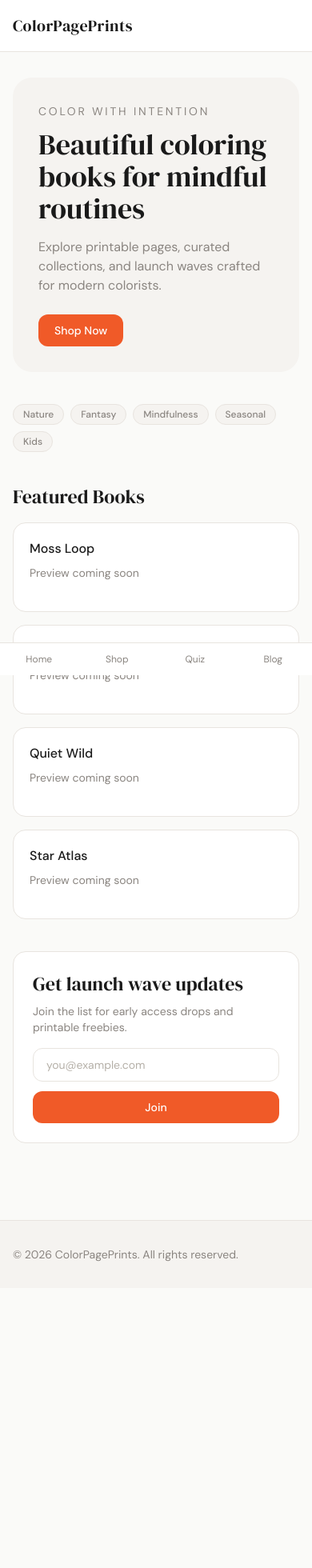
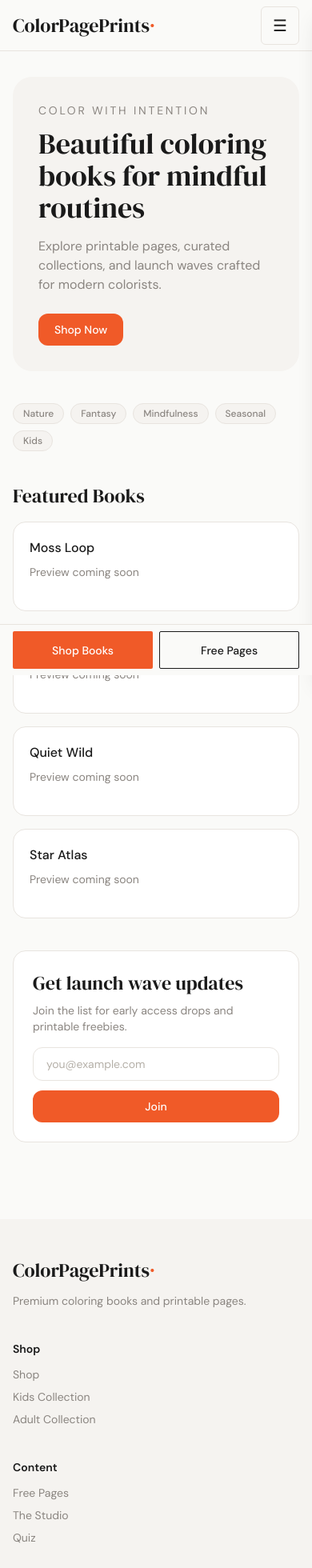
Before and after one commit to petdala/colorpageprints-v2, a Next.js app: page / in a window 390 px wide. Shown: the top 1960 px of the page at 80% size. Before the commit the page ends 1610 px from the top, so only its background shows below. Built offline with nearby package versions, Linux system fonts and the light colour scheme.

Commit message:
Task 3: implement responsive global layout components

```diff
--- a/app/layout.tsx
+++ b/app/layout.tsx
@@ -1,4 +1,5 @@
 import type { Metadata } from "next";
+import Script from "next/script";
 import { DM_Sans, DM_Serif_Display } from "next/font/google";
 import "./globals.css";
 import { Footer } from "@/components/layout/footer";
@@ -19,7 +20,10 @@ const dmSerifDisplay = DM_Serif_Display({
 });
 
 export const metadata: Metadata = {
-  title: "ColorPagePrints",
+  title: {
+    default: "ColorPagePrints | Premium Coloring Books & Free Printable Pages",
+    template: "%s | ColorPagePrints"
+  },
   description: "ColorPagePrints storefront and content hub"
 };
 
@@ -30,9 +34,18 @@ export default function RootLayout({
 }>) {
   return (
     <html lang="en" className={`${dmSans.variable} ${dmSerifDisplay.variable}`}>
+      <head>
+        <Script async src="https://www.googletagmanager.com/gtag/js?id=G-XXXXXXXXXX" />
+        <Script id="ga4-placeholder" strategy="afterInteractive">
+          {`window.dataLayer = window.dataLayer || [];
+function gtag(){dataLayer.push(arguments);}
+gtag('js', new Date());
+gtag('config', 'G-XXXXXXXXXX');`}
+        </Script>
+      </head>
       <body>
         <Nav />
-        <main className="container-1200 py-8 pb-24 md:pb-8">{children}</main>
+        <main className="container-1200 min-h-[calc(100vh-64px)] py-8 pb-24 md:pb-10">{children}</main>
         <Footer />
         <MobileBottomBar />
       </body>
--- a/components/layout/footer.tsx
+++ b/components/layout/footer.tsx
@@ -1,8 +1,81 @@
+import Link from "next/link";
+
+const shopLinks = [
+  { href: "/shop", label: "Shop" },
+  { href: "/collections/kids", label: "Kids Collection" },
+  { href: "/collections/adults", label: "Adult Collection" }
+];
+
+const contentLinks = [
+  { href: "/coloring-pages", label: "Free Pages" },
+  { href: "/blog", label: "The Studio" },
+  { href: "/quiz", label: "Quiz" }
+];
+
+const legalLinks = [
+  { href: "/legal/privacy", label: "Privacy Policy" },
+  { href: "/legal/terms", label: "Terms of Service" }
+];
+
 export function Footer() {
   return (
-    <footer className="border-t border-border bg-surface-alt">
-      <div className="container-1200 py-8 text-sm text-text-muted">
-        <p>© {new Date().getFullYear()} ColorPagePrints. All rights reserved.</p>
+    <footer className="bg-surface-alt py-12 md:py-20">
+      <div className="container-1200 space-y-10">
+        <div className="grid gap-10 md:grid-cols-4">
+          <div className="space-y-3">
+            <p className="font-heading text-2xl text-text">
+              ColorPagePrints
+              <span className="text-cta">·</span>
+            </p>
+            <p className="text-sm text-text-muted">Premium coloring books and printable pages.</p>
+          </div>
+
+          <div>
+            <p className="mb-3 font-body text-sm font-semibold text-text">Shop</p>
+            <ul className="space-y-2 text-sm text-text-muted">
+              {shopLinks.map((link) => (
+                <li key={link.href}>
+                  <Link href={link.href} className="hover:text-text">
+                    {link.label}
+                  </Link>
+                </li>
+              ))}
+            </ul>
+          </div>
+
+          <div>
+            <p className="mb-3 font-body text-sm font-semibold text-text">Content</p>
+            <ul className="space-y-2 text-sm text-text-muted">
+              {contentLinks.map((link) => (
+                <li key={link.href}>
+                  <Link href={link.href} className="hover:text-text">
+                    {link.label}
+                  </Link>
+                </li>
+              ))}
+            </ul>
+          </div>
+
+          <div>
+            <p className="mb-3 font-body text-sm font-semibold text-text">Social</p>
+            <div className="flex items-center gap-2 text-xs text-text-muted">
+              <span className="rounded border border-border px-2 py-1">IG</span>
+              <span className="rounded border border-border px-2 py-1">TT</span>
+              <span className="rounded border border-border px-2 py-1">YT</span>
+            </div>
+          </div>
+        </div>
+
+        <div className="flex flex-col gap-3 border-t border-border pt-6 text-sm text-text-muted md:flex-row md:items-center md:justify-between">
+          <p>© 2026 ColorPagePrints LLC</p>
+          <div className="flex items-center gap-4">
+            {legalLinks.map((link) => (
+              <Link key={link.href} href={link.href} className="hover:text-text">
+                {link.label}
+              </Link>
+            ))}
+          </div>
+        </div>
       </div>
     </footer>
   );
--- a/components/layout/mobile-bottom-bar.tsx
+++ b/components/layout/mobile-bottom-bar.tsx
@@ -1,21 +1,21 @@
 import Link from "next/link";
-
-const links = [
-  { href: "/", label: "Home" },
-  { href: "/shop", label: "Shop" },
-  { href: "/quiz", label: "Quiz" },
-  { href: "/blog", label: "Blog" }
-];
 
 export function MobileBottomBar() {
   return (
-    <nav className="fixed inset-x-0 bottom-0 z-40 border-t border-border bg-card md:hidden">
-      <div className="grid grid-cols-4">
-        {links.map((link) => (
-          <Link key={link.href} href={link.href} className="py-3 text-center text-xs text-text-muted hover:text-text">
-            {link.label}
-          </Link>
-        ))}
+    <nav className="fixed inset-x-0 bottom-0 z-50 h-16 border-t border-border bg-background md:hidden">
+      <div className="container-1200 grid h-full grid-cols-2 gap-2 py-2">
+        <Link
+          href="/shop"
+          className="inline-flex items-center justify-center rounded-sm bg-cta px-4 text-sm font-medium text-white transition-colors hover:bg-cta-hover active:bg-cta-pressed"
+        >
+          Shop Books
+        </Link>
+        <Link
+          href="/coloring-pages"
+          className="inline-flex items-center justify-center rounded-sm border border-text px-4 text-sm font-medium text-text"
+        >
+          Free Pages
+        </Link>
       </div>
     </nav>
   );
--- a/components/layout/nav.tsx
+++ b/components/layout/nav.tsx
@@ -1,27 +1,117 @@
+"use client";
+
 import Link from "next/link";
+import { usePathname } from "next/navigation";
+import { useState } from "react";
+import { cn } from "@/lib/utils";
 
-const links = [
+const navLinks = [
+  { href: "/", label: "Home" },
   { href: "/shop", label: "Shop" },
-  { href: "/coloring-pages", label: "Coloring Pages" },
-  { href: "/blog", label: "Blog" },
+  { href: "/coloring-pages", label: "Free Pages" },
+  { href: "/blog", label: "The Studio" },
   { href: "/about", label: "About" }
 ];
 
 export function Nav() {
+  const pathname = usePathname();
+  const [isOpen, setIsOpen] = useState(false);
+
+  const hideShopCta = pathname.startsWith("/shop");
+
   return (
-    <header className="border-b border-border bg-card/95 backdrop-blur">
-      <div className="container-1200 flex h-16 items-center justify-between">
-        <Link href="/" className="font-heading text-xl tracking-wide">
+    <header className="sticky top-0 z-40 h-16 border-b border-border bg-background">
+      <div className="container-1200 flex h-full items-center justify-between">
+        <Link href="/" className="font-heading text-2xl text-text" aria-label="ColorPagePrints home">
           ColorPagePrints
+          <span className="text-cta">·</span>
         </Link>
-        <nav className="hidden items-center gap-6 md:flex">
-          {links.map((link) => (
-            <Link key={link.href} href={link.href} className="text-sm text-text-muted hover:text-text">
+
+        <div className="hidden items-center gap-7 md:flex">
+          <nav className="flex items-center gap-6">
+            {navLinks.map((link) => (
+              <Link
+                key={link.href}
+                href={link.href}
+                className={cn(
+                  "font-body text-sm font-medium text-text transition-colors hover:text-text",
+                  "decoration-cta underline-offset-4 hover:underline"
+                )}
+              >
+                {link.label}
+              </Link>
+            ))}
+          </nav>
+
+          {!hideShopCta ? (
+            <Link
+              href="/shop"
+              className="rounded-sm bg-cta px-6 py-2.5 text-sm font-medium text-white transition-colors hover:bg-cta-hover active:bg-cta-pressed"
+            >
+              Shop Books
+            </Link>
+          ) : null}
+        </div>
+
+        <button
+          type="button"
+          className="inline-flex h-12 w-12 items-center justify-center rounded-md border border-border md:hidden"
+          aria-label="Open navigation menu"
+          onClick={() => setIsOpen(true)}
+        >
+          <span className="text-xl leading-none">☰</span>
+        </button>
+      </div>
+
+      <div
+        className={cn(
+          "fixed inset-0 z-50 bg-black/30 transition-opacity md:hidden",
+          isOpen ? "opacity-100" : "pointer-events-none opacity-0"
+        )}
+        onClick={() => setIsOpen(false)}
+      />
+
+      <aside
+        className={cn(
+          "fixed right-0 top-0 z-50 h-screen w-[85%] max-w-sm bg-background p-6 shadow-xl transition-transform md:hidden",
+          isOpen ? "translate-x-0" : "translate-x-full"
+        )}
+        aria-hidden={!isOpen}
+      >
+        <div className="mb-8 flex items-center justify-between">
+          <p className="font-heading text-xl text-text">
+            Menu<span className="text-cta">·</span>
+          </p>
+          <button
+            type="button"
+            className="inline-flex h-12 w-12 items-center justify-center rounded-md border border-border"
+            aria-label="Close navigation menu"
+            onClick={() => setIsOpen(false)}
+          >
+            <span className="text-xl leading-none">×</span>
+          </button>
+        </div>
+
+        <nav className="flex flex-col gap-5">
+          {navLinks.map((link) => (
+            <Link
+              key={link.href}
+              href={link.href}
+              className="font-body text-base font-medium text-text"
+              onClick={() => setIsOpen(false)}
+            >
               {link.label}
             </Link>
           ))}
+          <Link
+            href="/shop"
+            className="mt-2 inline-flex w-fit rounded-sm bg-cta px-6 py-2.5 text-sm font-medium text-white"
+            onClick={() => setIsOpen(false)}
+          >
+            Shop Books
+          </Link>
         </nav>
-      </div>
+      </aside>
     </header>
   );
 }
```
